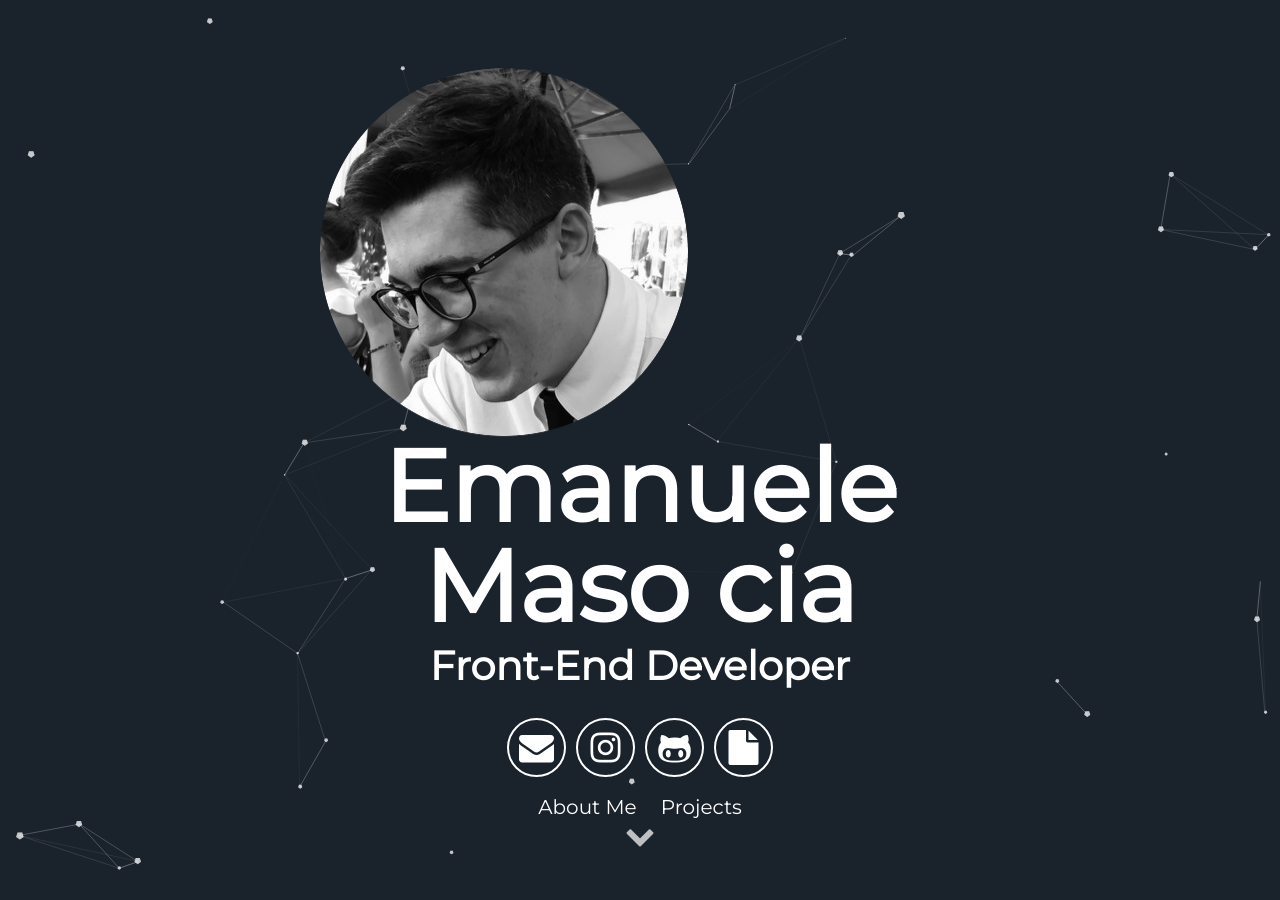
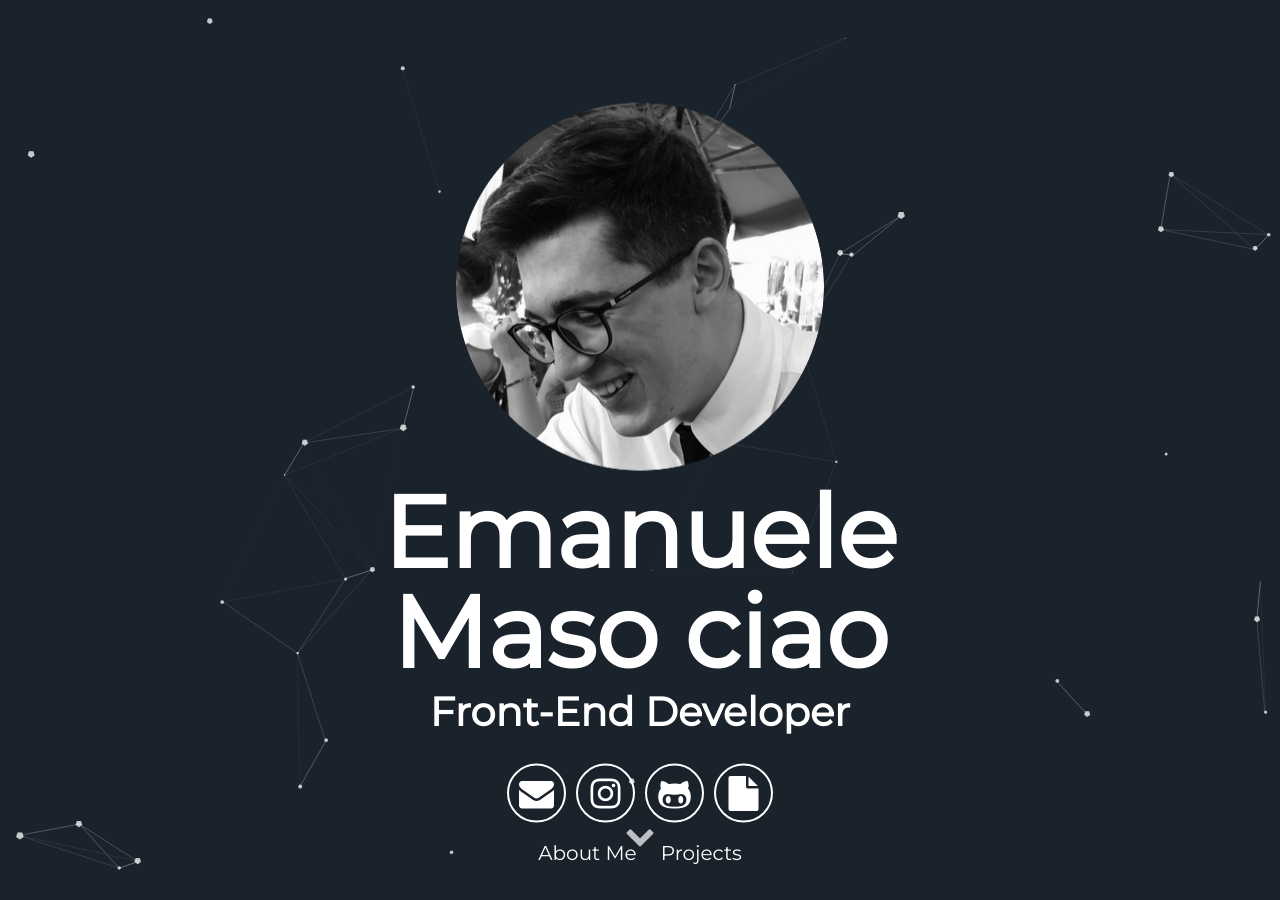
Before and after one commit to ClarkStoro/clarkstoro.github.io, a Jekyll site: the page built from index.html, in a window 1280 px wide and 900 px high. Built offline with Jekyll 4.4.1, drawn with Linux system fonts in a browser that asks for light colours.

Commit message:
Update header.html

```diff
--- a/_includes/header.html
+++ b/_includes/header.html
@@ -1,10 +1,10 @@
 <div id="particles-js">
   <div class="header">
-      <div class="images-left">
-        <img alt="ema" src="{{ "/assets/img/EmanueleMaso.png" | prepend: site.baseurl }}" />
-      </div>
       <h1>
-        <span class="site-title">{{site.username}} cia</span>
+        <div>
+          <img alt="ema" src="{{ "/assets/img/EmanueleMaso.png" | prepend: site.baseurl }}" />
+        </div>
+        <span class="site-title">{{site.username}} ciao</span>
         <span class="site-description">{{site.user_title}}</span>
       </h1>
       <div class="header-icons">
```
